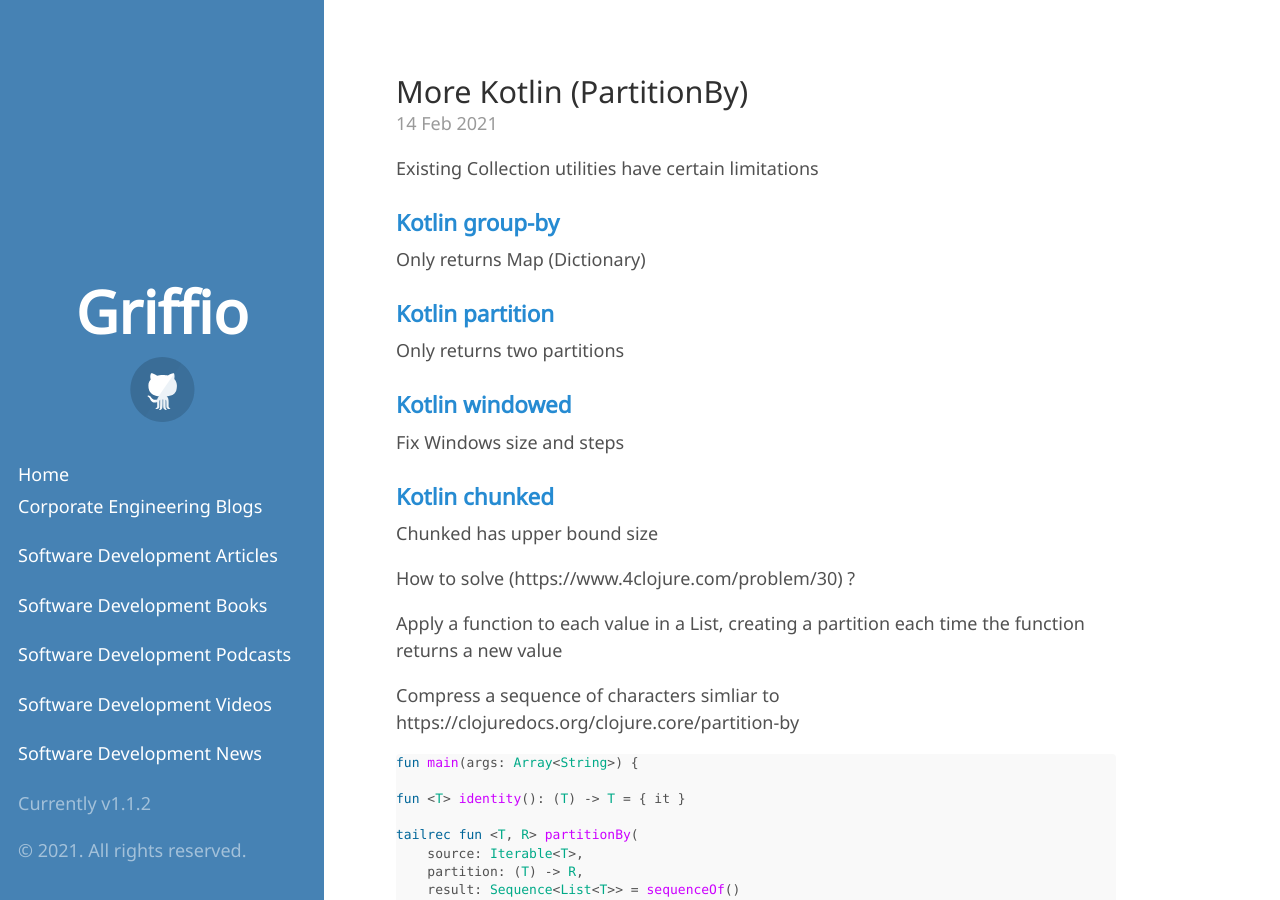
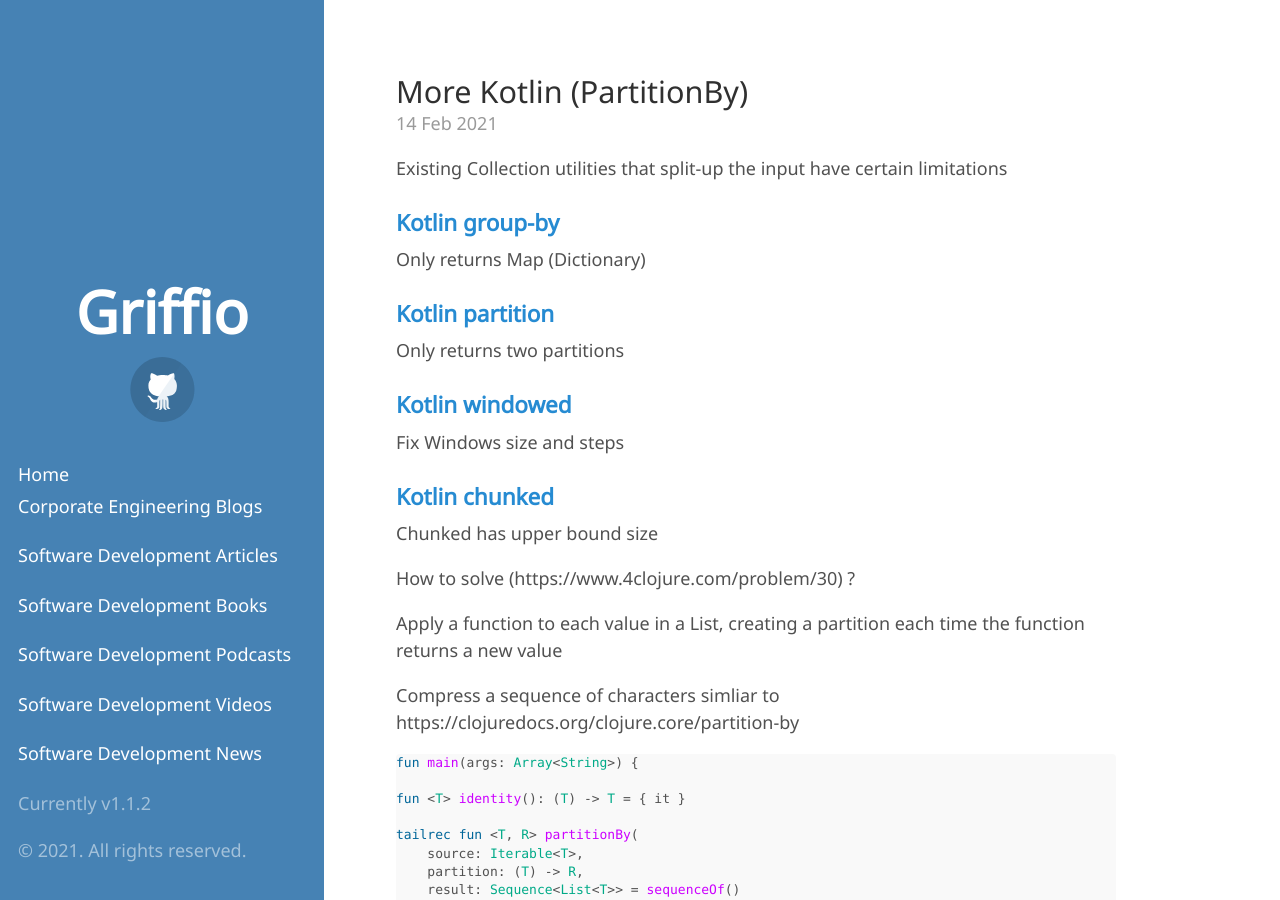
Before and after one commit to griffio/griffio.github.io, a Jekyll site: the page built from _posts/2021-02-14-More-Kotlin-PartitionBy.md, in a window 1280 px wide and 900 px high. Built offline with Jekyll 4.4.1, drawn with Linux system fonts in a browser that asks for light colours; some web fonts are replaced.

Commit message:
Update 2021-02-14-More-Kotlin-PartitionBy.md

```diff
--- a/_posts/2021-02-14-More-Kotlin-PartitionBy.md
+++ b/_posts/2021-02-14-More-Kotlin-PartitionBy.md
@@ -8,7 +8,7 @@ summary: kotlin partitionBy
 runcode: true
 ---
 
-Existing Collection utilities have certain limitations
+Existing Collection utilities that split-up the input have certain limitations
 
 ### [Kotlin group-by](https://kotlinlang.org/api/latest/jvm/stdlib/kotlin.collections/group-by.html)
 Only returns Map (Dictionary)
```
